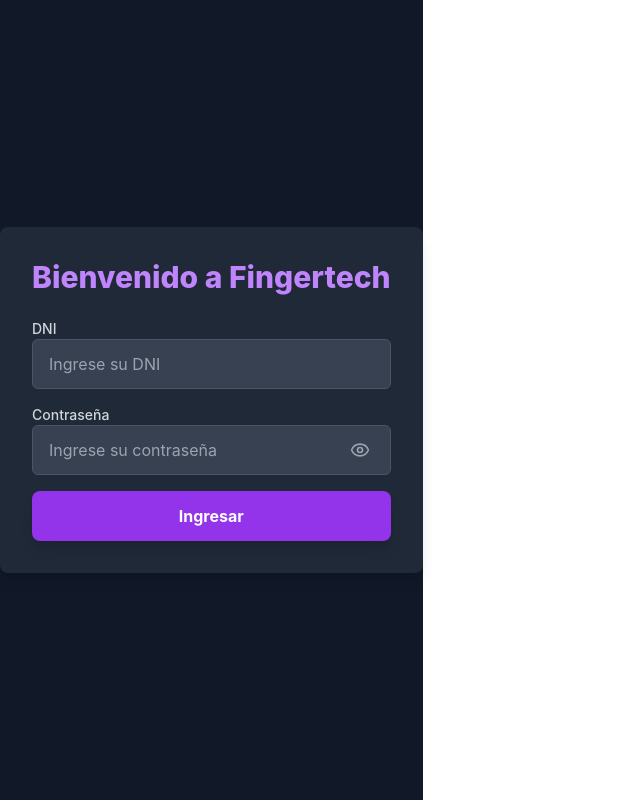
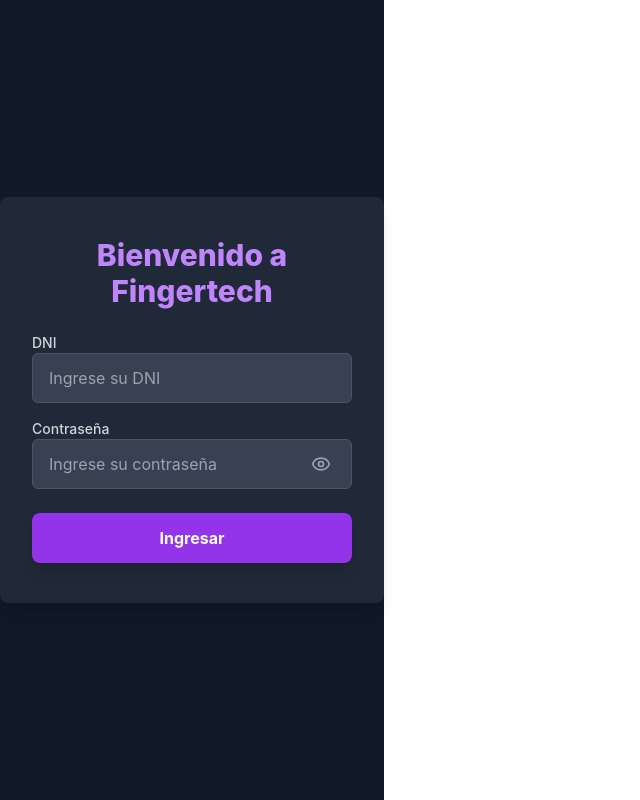
Before and after one commit to facundogarciaengel/fichajes-frontend, a React (Vite) app: page / in a window 1280 px wide. Shown: the whole page, without its empty margins (0-640 px from the left). Built offline with nearby package versions, Linux system fonts and the light colour scheme.

Commit message:
aj login

```diff
--- a/src/pages/Login.jsx
+++ b/src/pages/Login.jsx
@@ -48,12 +48,13 @@
   };
 
   return (
-    <div className="min-h-screen flex items-center justify-center bg-gray-900">
-      <div className="bg-gray-800 shadow-lg rounded-lg w-full max-w-md mx-auto py-8 px-6 sm:px-8 text-white">
+    <div className="h-screen flex items-center justify-center bg-gray-900">
+      <div className="w-full max-w-sm bg-gray-800 shadow-lg rounded-lg py-10 px-6 sm:px-8 text-white">
         <h1 className="text-2xl sm:text-3xl font-extrabold text-center mb-6 text-purple-400">
           Bienvenido a Fingertech
         </h1>
 
+        {/* Input DNI */}
         <div className="mb-4">
           <label htmlFor="dni" className="block text-sm font-medium text-gray-300">DNI</label>
           <input
@@ -68,6 +69,7 @@
           />
         </div>
 
+        {/* Input Contraseña con botón de mostrar/ocultar */}
         <div className="mb-4">
           <label htmlFor="password" className="block text-sm font-medium text-gray-300">Contraseña</label>
           <div className="relative w-full">
@@ -89,10 +91,11 @@
           </div>
         </div>
 
+        {/* Botón Ingresar con spinner de carga */}
         <button
           onClick={handleLogin}
           disabled={cargando}
-          className={`w-full px-6 py-3 mt-4 ${
+          className={`w-full px-6 py-3 mt-6 ${
             cargando ? "bg-gray-500" : "bg-purple-600 hover:bg-purple-700"
           } transition-all rounded-lg text-white font-bold shadow-lg flex items-center justify-center gap-2`}
         >
@@ -104,6 +107,7 @@
           ) : "Ingresar"}
         </button>
 
+        {/* Mensajes de validación */}
         {mensaje && (
           <div className="mt-4 text-center">
             <p className={`text-sm sm:text-base font-semibold ${mensaje.startsWith("✅") ? "text-green-500" : "text-yellow-400"}`}>
```
